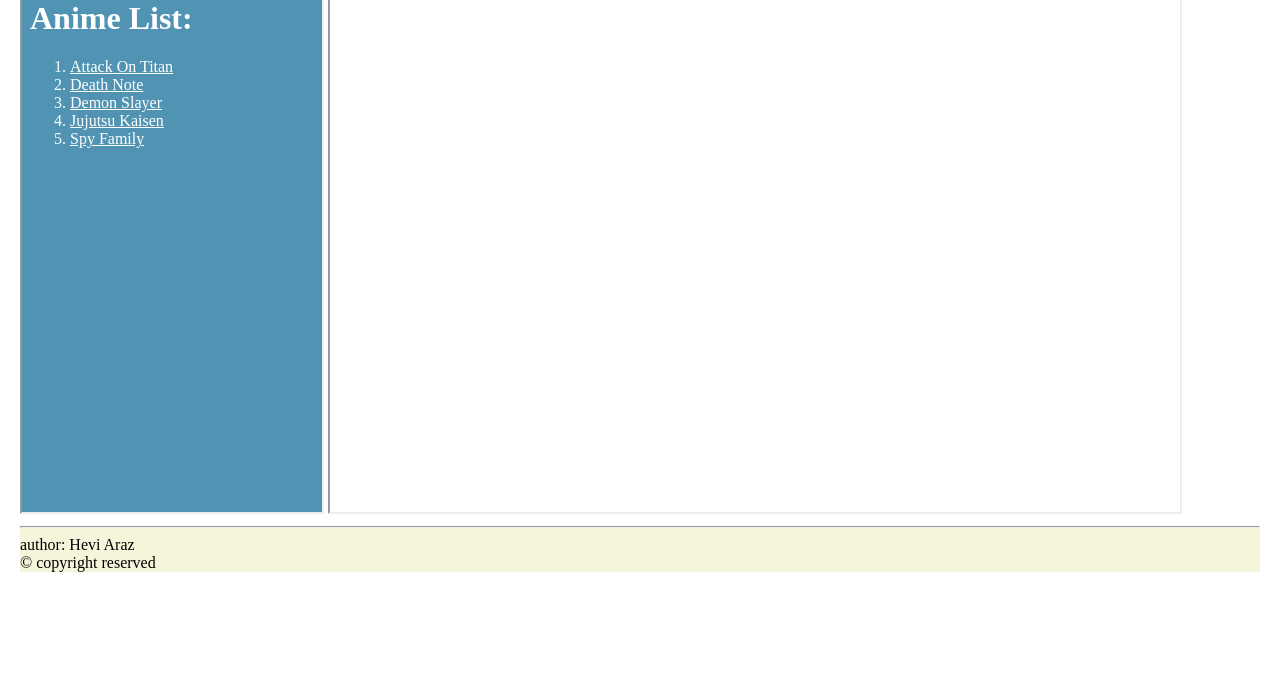
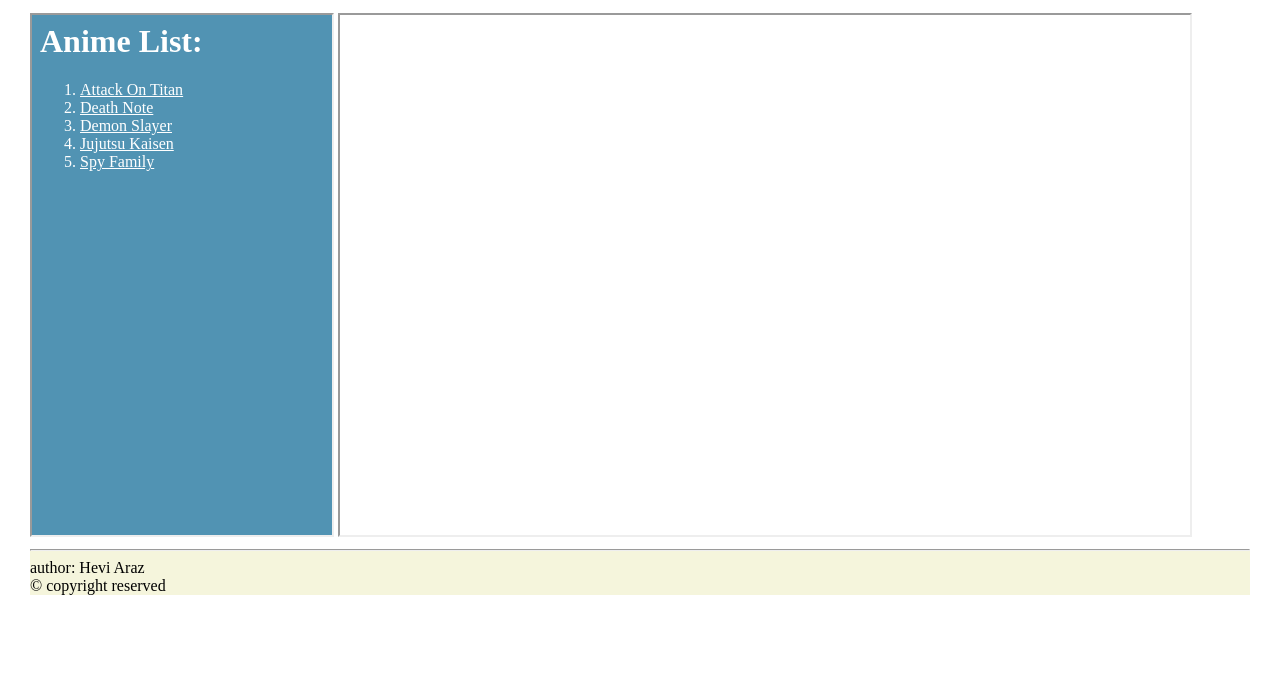
Before and after one commit to Hevi-Araz/new-website, a plain HTML site: page index.html in a window 1280 px wide. Shown: the part 122-800 px from the top of the page. Drawn offline with Linux system fonts and the light colour scheme.

Commit message:
Update index.html

```diff
--- a/index.html
+++ b/index.html
@@ -1,7 +1,7 @@
 <html>
 
 
-<body leftmargin="20" topmargin="20">
+<body leftmargin="30" topmargin="25">
 
 <header style=background-color:beige >
 <h1>welcome to my page</h1>
```
